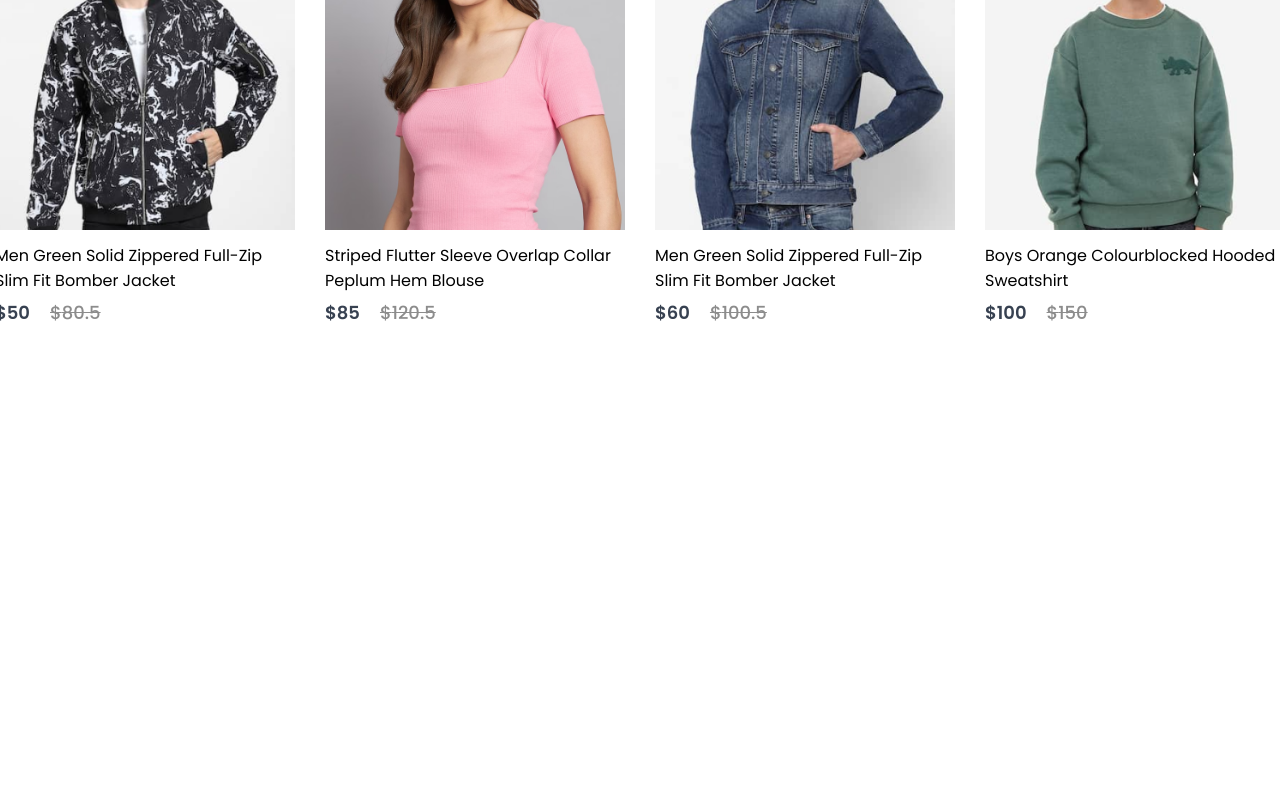
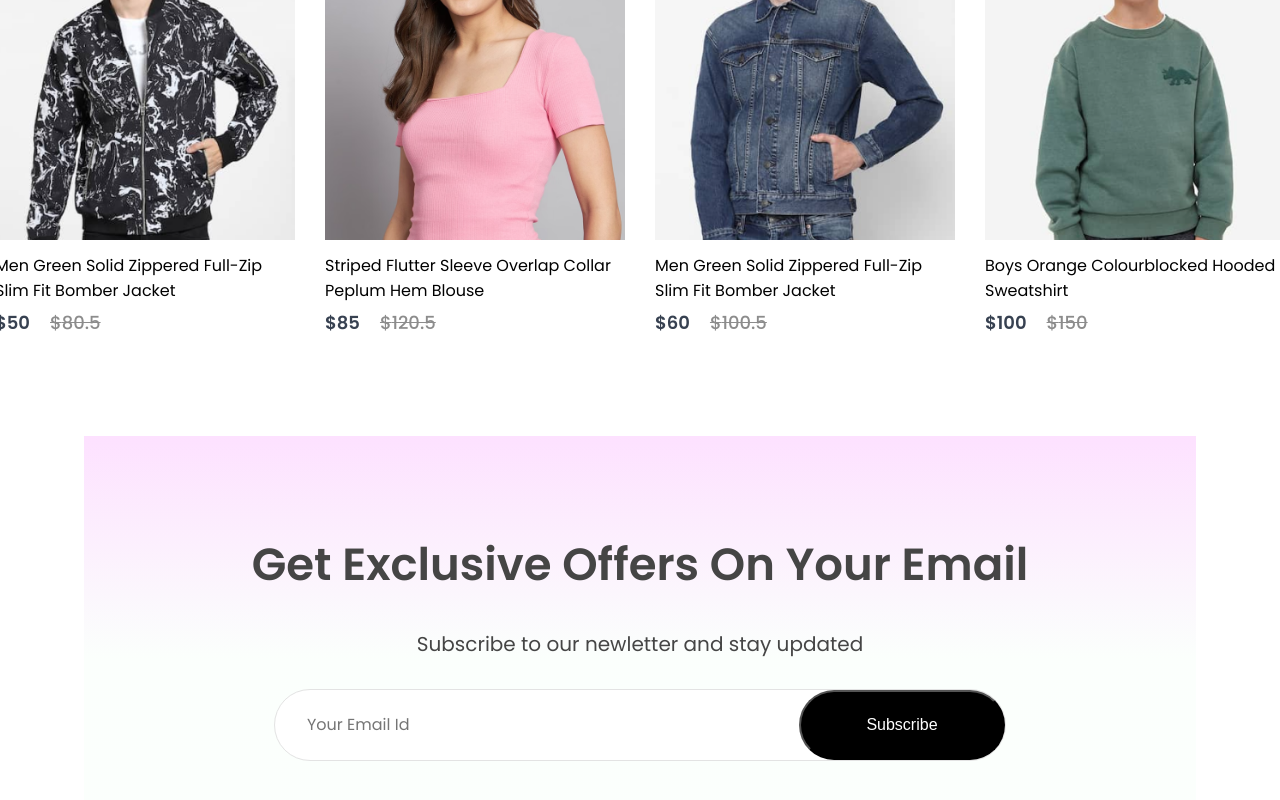
Before and after one commit to prantochandrodas/react-ecommerce-project, a React (Vite) app: page / in a window 1280 px wide. Shown: the part 3357-4157 px from the top of the page. Before the commit the page ends 3683 px from the top, so only its background shows below. Built offline with nearby package versions, Linux system fonts and the light colour scheme.

Commit message:
add newsletter box

```diff
--- a/src/Components/NewCollections/NewCollections.css
+++ b/src/Components/NewCollections/NewCollections.css
@@ -3,7 +3,7 @@
     flex-direction: column;
     align-items: center;
     gap: 10px;
-    height: 90vh;
+    margin-bottom: 100px;
  }
  .newcollections h1{
     color: #171717;
--- a/src/Components/NewsLetter/NewsLetter.css
+++ b/src/Components/NewsLetter/NewsLetter.css
@@ -0,0 +1,52 @@
+.newletter{
+    width: 65%;
+    height: 40vh;
+    display: flex;
+    flex-direction: column;
+    align-items: center;
+    justify-content: center;
+    margin: auto;
+    padding: 0px 140px;
+    padding-top: 50px;
+    margin-bottom: 150px;
+    background: linear-gradient(180deg, #fde1ff 0%,#e1ffea22 60%);
+    gap: 30px;
+}
+.newletter h1{
+    color: #454545;
+    font-size: 45px;
+    font-weight: 600;
+}
+.newletter p{
+    color: #454545;
+    font-size: 20px;
+}
+.newletter div{
+    display: flex;
+    align-items: center;
+    justify-content: center;
+    background: white;
+    width: 730px;
+    height: 70px;
+    border-radius: 80px;
+    border: 1px solid #e3e3e3;
+}
+
+.newletter input{
+    width: 500px;
+    margin-left: 30px;
+    border: none;
+    outline: none;
+    color: #616161;
+    font-family: poppins;
+    font-size: 16px;
+}
+.newletter div button{
+    width: 210px;
+    height: 70px;
+    border-radius: 70px;
+    background: black;
+    color: white;
+    font-size: 16px;
+    cursor: pointer;
+}
--- a/src/Components/NewsLetter/NewsLetter.jsx
+++ b/src/Components/NewsLetter/NewsLetter.jsx
@@ -2,8 +2,13 @@
 import  './NewsLetter.css'
 const NewsLetter = () => {
     return (
-        <div>
-
+        <div className='newletter'>
+            <h1>Get Exclusive Offers On Your Email</h1>
+            <p>Subscribe to our newletter and stay updated</p>
+            <div>
+                <input type="email" placeholder='Your Email Id' />
+                <button>Subscribe</button>
+            </div>
         </div>
     );
 };
--- a/src/Pages/Shop.jsx
+++ b/src/Pages/Shop.jsx
@@ -4,6 +4,7 @@
 import Popular from '../Components/Popular/Popular';
 import Offers from '../Components/Offers/Offers';
 import NewCollections from '../Components/NewCollections/NewCollections';
+import NewsLetter from '../Components/NewsLetter/NewsLetter';
 
 const Shop = () => {
     return (
@@ -12,6 +13,7 @@
             <Popular/>
             <Offers/>
             <NewCollections/>
+            <NewsLetter/>
         </div>
     );
 };
```
